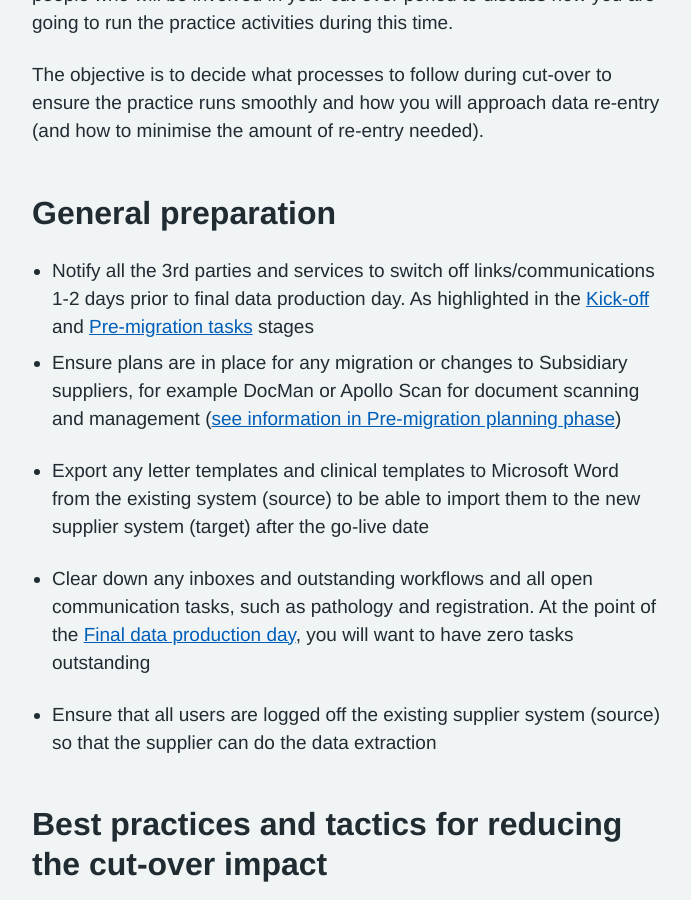
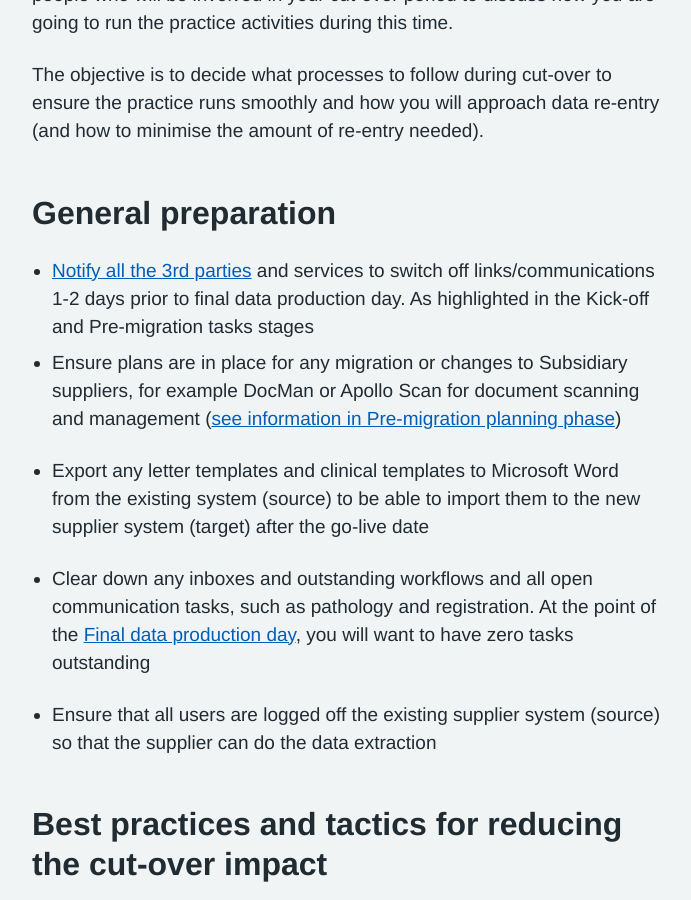
Before and after one commit to nhsconnect/prm-practice-migration, a Jekyll site: the page built from guide/05-planning-for-cut-over.md, in a window 1280 px wide and 900 px high, scrolled down 1096 px. Shown: the whole window, without its empty margins (128-819 px from the left). Built offline with Jekyll 4.4.1, drawn with Linux system fonts in a browser that asks for light colours; some web fonts are replaced; part of the change alters nothing that is shown.

```diff
--- a/guide/05-planning-for-cut-over.md
+++ b/guide/05-planning-for-cut-over.md
@@ -34,8 +34,8 @@ The objective is to decide what processes to follow during cut-over to ensure th
 
 ## General preparation
 
-* Notify all the 3rd parties and services to switch off links/communications 1-2 days prior to final data production day. As highlighted in the [Kick-off](/prm-practice-migration/guide/kick-off#notification-of-3rd-parties-and-links) and [Pre-migration tasks](/prm-practice-migration/guide/pre-migration-tasks#notification-of-3rd-parties-and-links) stages
- <!-- [GAP] need to check these links -->
+* [Notify all the 3rd parties](/prm-practice-migration/guide/kick-off#notification-of-3rd-parties-and-links)  and services to switch off links/communications 1-2 days prior to final data production day. As highlighted in the Kick-off and Pre-migration tasks stages
+ <!-- [UPLIFT] changed location of hyperlink -->
 * Ensure plans are in place for any migration or changes to Subsidiary suppliers, for example DocMan or Apollo Scan for document scanning and management ([see information in Pre-migration planning phase](/prm-practice-migration/guide/pre-migration-tasks#subsidiary-suppliers))
 
 * Export any letter templates and clinical templates to Microsoft Word from the existing system (source) to be able to import them to the new supplier system (target) after the go-live date
```
